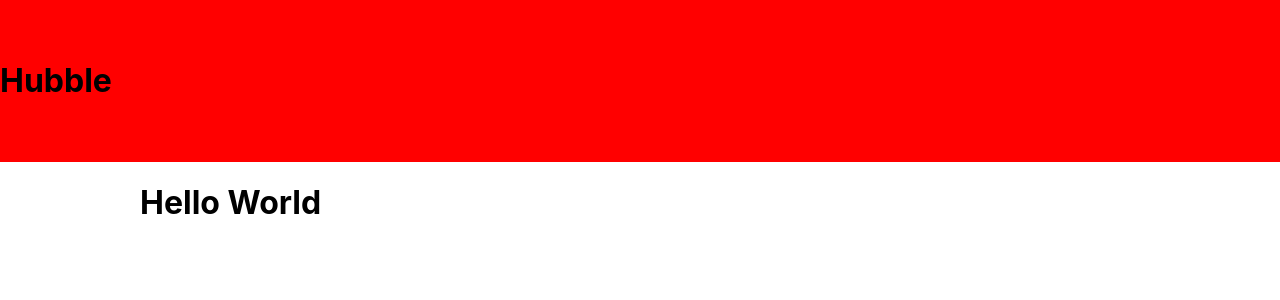
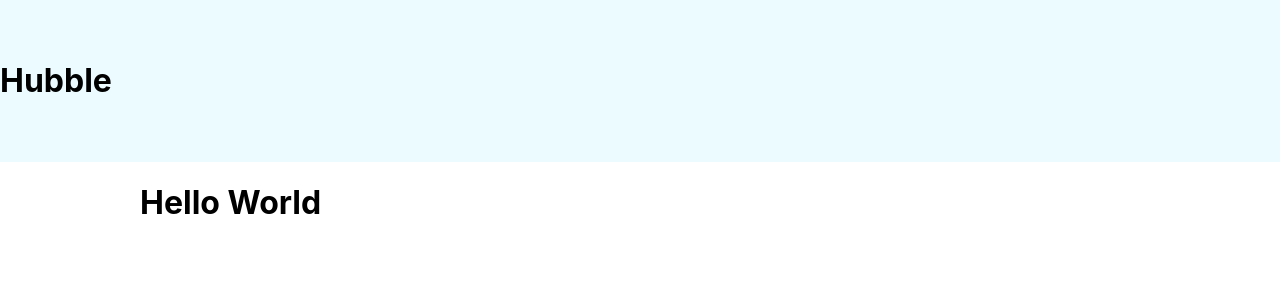
Before and after one commit to yesayajones/styled-components, a React (Create React App) app: page / in a window 1280 px wide. Shown: the top 300 px of the page. Built offline with nearby package versions, Linux system fonts and the light colour scheme.

Commit message:
feat: Add theme

```diff
--- a/src/App.js
+++ b/src/App.js
@@ -1,15 +1,26 @@
+import { ThemeProvider } from 'styled-components';
 import Header from './components/Header';
 //We use curry braces for exports that are not default
 import { Container } from './components/styles/Container.styled';
 
+const theme = {
+	colors: {
+		header: '#ebfbff',
+		body: '#fff',
+		footer: '#003333',
+	},
+};
+
 function App() {
 	return (
+		<ThemeProvider theme={theme}>
 			<>
 				<Header />
 				<Container>
 					<h1>Hello World</h1>
 				</Container>
 			</>
+		</ThemeProvider>
 	);
 }
 
--- a/src/components/Header.js
+++ b/src/components/Header.js
@@ -2,7 +2,7 @@
 
 export default function Header() {
 	return (
-		<StyledHeader bg='red'>
+		<StyledHeader>
 			<h1>Hubble</h1>
 		</StyledHeader>
 	);
--- a/src/components/styles/Header.styled.js
+++ b/src/components/styles/Header.styled.js
@@ -1,6 +1,6 @@
 import styled from 'styled-components';
 
 export const StyledHeader = styled.header`
-	background-color: ${({ bg }) => bg};
+	background-color: ${({ theme }) => theme.colors.header};
 	padding: 40px 0;
 `;
```
Lines whose indentation alone changed are shown as unchanged.
